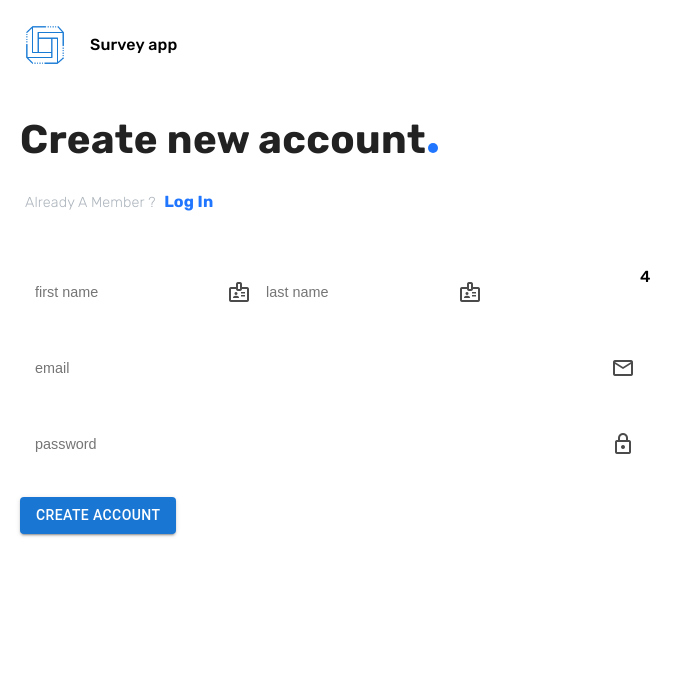
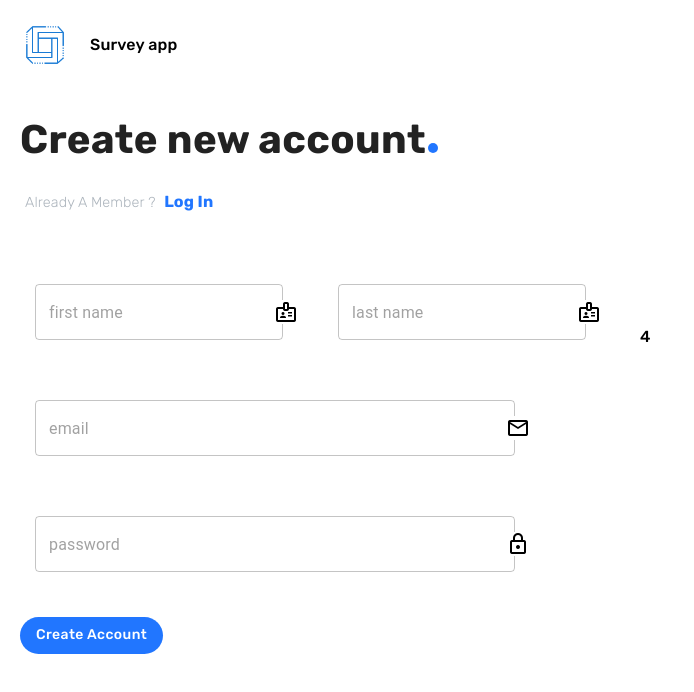
Before and after one commit to arsalannury/survey-system, a React (Create React App) app in the folder survey/: page /register in a window 1280 px wide. Shown: the top 692 px of the page, without its empty margins (0-694 px from the left). Built offline with nearby package versions, Linux system fonts and the light colour scheme.

Commit message:
💄 register style working

```diff
--- a/survey/src/MuiTheme/CustomButton.tsx
+++ b/survey/src/MuiTheme/CustomButton.tsx
@@ -6,13 +6,14 @@ type Children = {
 
 const theme = createTheme({
   components: {
-    MuiButtonBase: {
+    MuiButton: {
       styleOverrides: {
         root: {
           fontFamily: 'unset',
           borderRadius: '25px',
           textTransform: 'capitalize',
           background: '#2176ff',
+          boxShadow: "none"
         },
       },
     },
--- a/survey/src/components/Auth/Register/Register.page.tsx
+++ b/survey/src/components/Auth/Register/Register.page.tsx
@@ -1,5 +1,5 @@
 import React from 'react';
-import {Grid,Box} from '@mui/material';
+import {Grid} from '@mui/material';
 import RegisterForm from './RegisterForm';
 
 const RegisterPage: React.FC<any> = () => {
@@ -8,7 +8,8 @@ const RegisterPage: React.FC<any> = () => {
     <Grid
     container
     alignItems={"center"}
-    justifyContent={"space-between"}>
+    justifyContent={"space-between"}
+    >
      <Grid item xs={12} sm={12} md={6} lg={6}>
       <RegisterForm />
      </Grid>
--- a/survey/src/components/Auth/Register/RegisterForm.tsx
+++ b/survey/src/components/Auth/Register/RegisterForm.tsx
@@ -1,5 +1,5 @@
 import React from 'react';
-import { Box, Button, Grid, Typography } from '@mui/material';
+import { Box, Button, Grid, TextField, Typography } from '@mui/material';
 import {
   RegisterFormBox,
   DefaultTypography,
@@ -41,8 +41,9 @@ const RegisterForm: React.FC<any> = () => {
       </Box>
       <Box sx={FormStyle} component={'form'}>
         <Box sx={NameInputs}>
-          <Box sx={NameInputsBox}>
-            <input
+          <Box sx={{ ...NameInputsBox, marginRight: '25px' }}>
+            <TextField
+            variant="outlined"
               style={InputStyle}
               placeholder="first name"
               type="text"
@@ -52,7 +53,8 @@ const RegisterForm: React.FC<any> = () => {
             {BadgeIcon}
           </Box>
           <Box sx={NameInputsBox}>
-            <input
+            <TextField
+            variant="outlined"
               style={InputStyle}
               placeholder="last name"
               type="text"
@@ -63,7 +65,8 @@ const RegisterForm: React.FC<any> = () => {
           </Box>
         </Box>
         <Box sx={RegisterFormBox}>
-          <input
+          <TextField
+          variant="outlined"
             style={InputStyle.emailandPassword}
             placeholder="email"
             type="text"
@@ -73,7 +76,8 @@ const RegisterForm: React.FC<any> = () => {
           {BadgeIconEmail}
         </Box>
         <Box sx={RegisterFormBox}>
-          <input
+          <TextField
+          variant="outlined"
             style={InputStyle.emailandPassword}
             placeholder="password"
             type="text"
--- a/survey/src/components/Auth/Register/RegisterStyle.ts
+++ b/survey/src/components/Auth/Register/RegisterStyle.ts
@@ -4,15 +4,16 @@ export const RegisterFormBox = {
   justifyContent: 'space-around',
   flexDirection: 'column',
   position: 'relative',
-  width: '100%',
+  width: '85%',
   padding: '15px 0',
 } as const;
 
 export const RegisterIcons = {
   position: 'absolute',
   zIndex: '1',
-  opacity: '.7',
-  right: '-15px',
+  background: '#fff',
+  // opacity: '.7',
+  right: '0',
 } as const;
 
 export const RegisterHeader = {
@@ -96,19 +97,17 @@ export const InputStyle = {
     borderRadius: '10px',
     fontSize: '.9em',
     color: '#777',
-    width: '70%',
+    width: '100%',
     alignSelf: 'baseline',
   },
 } as const;
 
 export const NameInputsBox = {
-  margin: '0 15px 0 0',
   display: 'flex',
   alignItems: 'center',
   justifyContent: 'space-around',
-  flexDirection: 'column',
   position: 'relative',
-};
+} as const;
 
 export const NameInputs = {
   display: 'flex',
@@ -120,8 +119,15 @@ export const NameInputs = {
 export const CreateAccountButtonWrapper = {
   width: '100%',
   padding: '15px 0 0 0',
+  display: 'flex',
+  alignItems: 'center',
 } as const;
 
+// register.page styles
+
+export const RegisterMainGrid = {
+  overflow: 'hidden',
+} as const;
 // #2176ff
 // #003566
 // #023e8a
```
